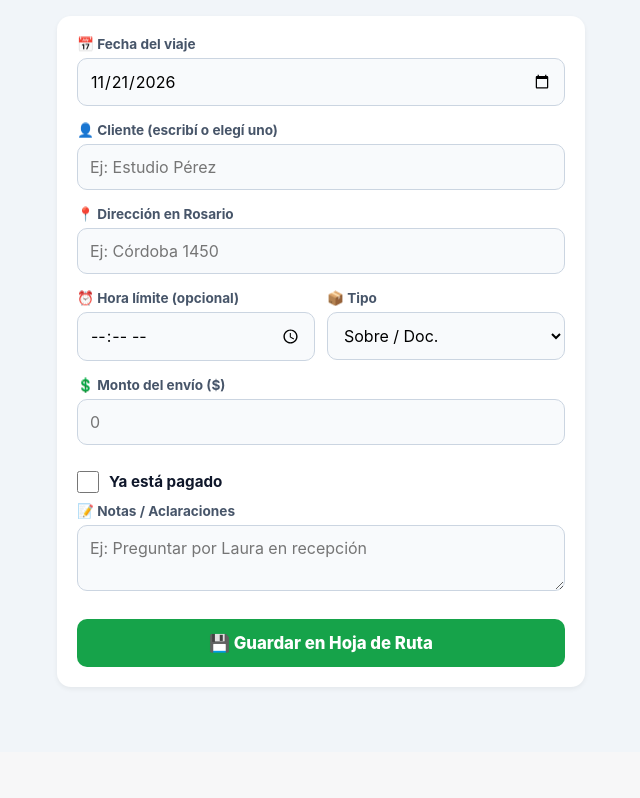
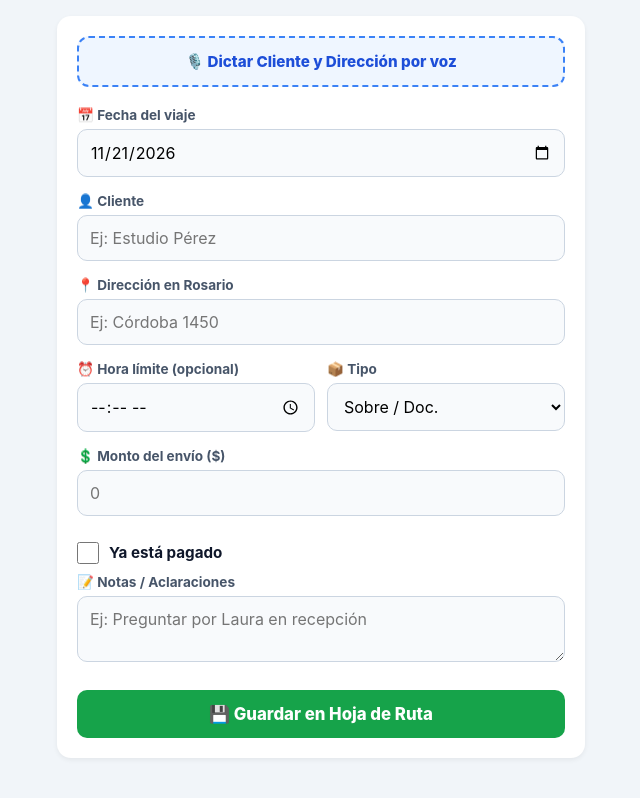
Before and after one commit to daniel-debasto/comisiones-rosario, a Django app: page /nueva/ in a window 1280 px wide. Shown: the part 48-846 px from the top of the page, without its empty margins (319-959 px from the left). Before the commit the page ends 737 px from the top, so only its background shows below. Run offline with Django 5.2, Linux system fonts and the light colour scheme; data that the repository does not hold is empty.

Commit message:
Agrega dictado por voz, boton Waze y aviso WhatsApp

```diff
--- a/envios/templates/envios/nueva_comision.html
+++ b/envios/templates/envios/nueva_comision.html
@@ -17,6 +17,7 @@
             width: 100%; padding: 12px; border: 1.5px solid #cbd5e1; border-radius: 10px; font-size: 1rem; background: #f8fafc;
         }
         input:focus, select:focus, textarea:focus { outline: none; border-color: #3b82f6; background: white; }
+        .btn-dictado-todo { width: 100%; background: #eff6ff; color: #1d4ed8; border: 2px dashed #3b82f6; padding: 14px; border-radius: 12px; font-weight: 800; font-size: 0.95rem; cursor: pointer; margin-bottom: 16px; }
         .check-row { display: flex; align-items: center; gap: 10px; padding: 10px 0; }
         .check-row input { width: 22px; height: 22px; }
         .btn-guardar { width: 100%; background: #16a34a; color: white; border: none; padding: 14px; border-radius: 10px; font-size: 1.05rem; font-weight: 800; cursor: pointer; margin-top: 8px; }
@@ -34,14 +35,19 @@
     <form method="POST" class="form-card">
         {% csrf_token %}
 
+        <button type="button" id="btn-voz-todo" class="btn-dictado-todo" onclick="dictarTodo()">
+            🎙️ Dictar Cliente y Dirección por voz
+        </button>
+        <small id="estado-voz" style="color: #2563eb; display: block; margin-top: -10px; margin-bottom: 14px; font-size: 0.82rem; font-weight: 600; text-align: center;"></small>
+
         <div class="campo">
             <label>📅 Fecha del viaje</label>
             <input type="date" name="fecha_viaje" value="{{ fecha_sel|date:'Y-m-d' }}" required>
         </div>
 
         <div class="campo">
-            <label>👤 Cliente (escribí o elegí uno)</label>
-            <input type="text" name="cliente_nombre" list="lista-clientes" placeholder="Ej: Estudio Pérez" value="{{ comision.cliente.nombre|default:'' }}" required>
+            <label>👤 Cliente</label>
+            <input type="text" id="input-cliente" name="cliente_nombre" list="lista-clientes" placeholder="Ej: Estudio Pérez" value="{{ comision.cliente.nombre|default:'' }}" required>
             <datalist id="lista-clientes">
                 {% for c in clientes %}
                     <option value="{{ c.nombre }}">
@@ -51,7 +57,7 @@
 
         <div class="campo">
             <label>📍 Dirección en Rosario</label>
-            <input type="text" name="direccion_entrega" placeholder="Ej: Córdoba 1450" value="{{ comision.direccion_entrega|default:'' }}" required>
+            <input type="text" id="input-direccion" name="direccion_entrega" placeholder="Ej: Córdoba 1450" value="{{ comision.direccion_entrega|default:'' }}" required>
         </div>
 
         <div style="display: grid; grid-template-columns: 1fr 1fr; gap: 12px;">
@@ -88,5 +94,60 @@
     </form>
 </div>
 
+<script>
+function dictarTodo() {
+    const SpeechRecognition = window.SpeechRecognition || window.webkitSpeechRecognition;
+    const btn = document.getElementById('btn-voz-todo');
+    const estado = document.getElementById('estado-voz');
+    const inputCliente = document.getElementById('input-cliente');
+    const inputDireccion = document.getElementById('input-direccion');
+
+    if (!SpeechRecognition) {
+        estado.textContent = "Tu navegador no soporta dictado por voz. Usá Google Chrome.";
+        return;
+    }
+
+    const recognition = new SpeechRecognition();
+    recognition.lang = 'es-AR';
+    recognition.interimResults = false;
+    recognition.maxAlternatives = 1;
+
+    recognition.onstart = function() {
+        btn.style.background = '#fee2e2';
+        btn.style.color = '#b91c1c';
+        btn.style.borderColor = '#dc2626';
+        btn.textContent = '⏹️ Escuchando... Decí "Cliente ... dirección ..."';
+        estado.textContent = "";
+    };
+
+    recognition.onresult = function(event) {
+        const texto = event.results.item(0).item(0).transcript.replace(/\.$/, '').trim();
+        const partes = texto.split(/\b(?:dirección|direccion|para|en)\b|,/i);
+
+        if (partes.length >= 2) {
+            inputCliente.value = partes.item(0).trim();
+            inputDireccion.value = partes.slice(1).join(' ').trim();
+            estado.textContent = "✅ Cliente y dirección completados";
+        } else {
+            inputDireccion.value = texto;
+            estado.textContent = "✅ Dirección cargada (decí 'Estudio Pérez dirección Córdoba 1450' para separar ambos)";
+        }
+    };
+
+    recognition.onerror = function() {
+        estado.textContent = "No se escuchó bien. Tocá el botón e intentá de nuevo.";
+    };
+
+    recognition.onend = function() {
+        btn.style.background = '#eff6ff';
+        btn.style.color = '#1d4ed8';
+        btn.style.borderColor = '#3b82f6';
+        btn.textContent = '🎙️ Dictar Cliente y Dirección por voz';
+    };
+
+    recognition.start();
+}
+</script>
+
 </body>
 </html>
```
Also changed, not shown: envios/templates/envios/hoja_ruta.html (+12 -23 lines).
